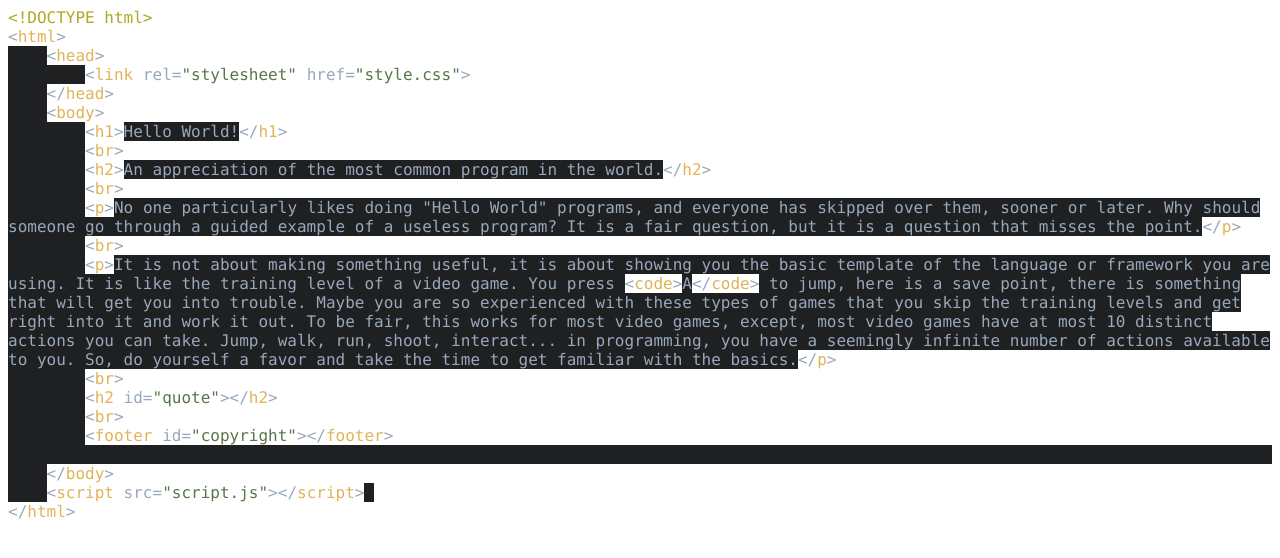
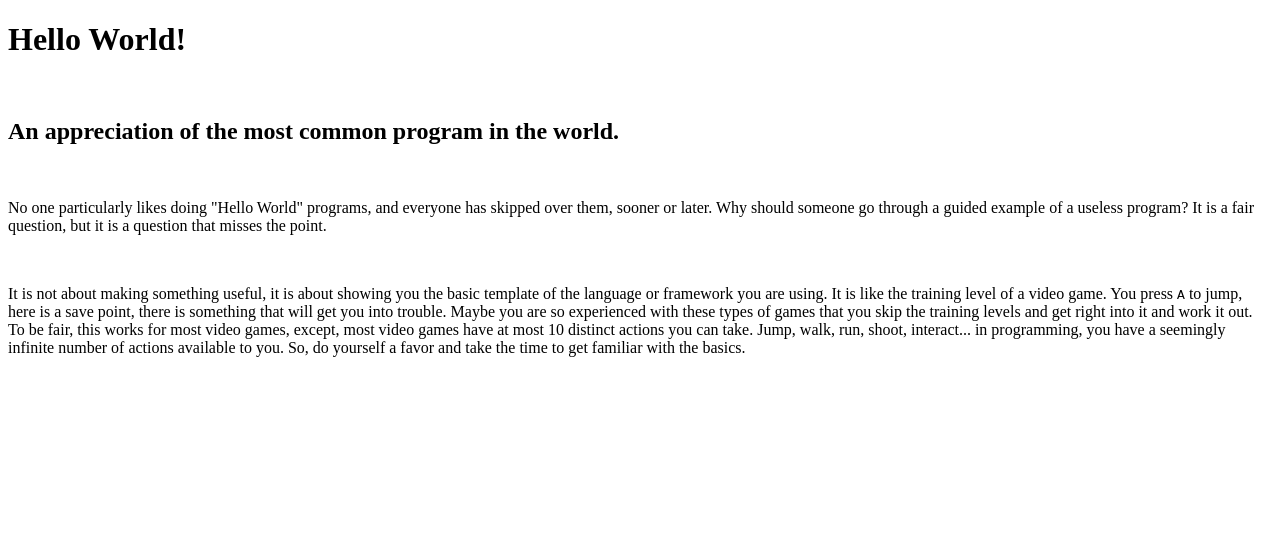
Before and after one commit to csauge/CodingNomads, a plain HTML site: page index.html in a window 1280 px wide. Drawn offline with Linux system fonts and the light colour scheme.

Commit message:
Update index.html

```diff
--- a/index.html
+++ b/index.html
@@ -1,46 +1,21 @@
-<!DOCTYPE html PUBLIC "-//W3C//DTD HTML 4.01//EN" "http://www.w3.org/TR/html4/strict.dtd">
+<!DOCTYPE html>
 <html>
-<head>
-  <meta http-equiv="Content-Type" content="text/html; charset=utf-8">
-  <meta http-equiv="Content-Style-Type" content="text/css">
-  <title></title>
-  <meta name="Generator" content="Cocoa HTML Writer">
-  <meta name="CocoaVersion" content="2113.2">
-  <style type="text/css">
-    p.p1 {margin: 0.0px 0.0px 0.0px 0.0px; font: 16.0px Menlo; color: #ada920; -webkit-text-stroke: #ada920}
-    p.p2 {margin: 0.0px 0.0px 0.0px 0.0px; font: 16.0px Menlo; color: #e1b358; -webkit-text-stroke: #e1b358}
-    p.p3 {margin: 0.0px 0.0px 0.0px 0.0px; font: 16.0px Menlo; color: #99a8ba; -webkit-text-stroke: #99a8ba}
-    p.p4 {margin: 0.0px 0.0px 0.0px 0.0px; font: 16.0px Menlo; color: #587647; -webkit-text-stroke: #587647}
-    p.p5 {margin: 0.0px 0.0px 0.0px 0.0px; font: 16.0px Menlo; color: #99a8ba; -webkit-text-stroke: #99a8ba; background-color: #1e2022; min-height: 19.0px}
-    span.s1 {font-kerning: none}
-    span.s2 {font-kerning: none; color: #99a8ba; -webkit-text-stroke: 0px #99a8ba}
-    span.s3 {font-kerning: none; background-color: #1e2022}
-    span.s4 {font-kerning: none; color: #e1b358; -webkit-text-stroke: 0px #e1b358}
-    span.s5 {font-kerning: none; color: #99a8ba; background-color: #1e2022; -webkit-text-stroke: 0px #99a8ba}
-    span.s6 {font-kerning: none; color: #587647; -webkit-text-stroke: 0px #587647}
-  </style>
-</head>
-<body>
-<p class="p1"><span class="s1">&lt;!DOCTYPE html&gt;</span></p>
-<p class="p2"><span class="s2">&lt;</span><span class="s1">html</span><span class="s2">&gt;</span></p>
-<p class="p3"><span class="s3"><span class="Apple-converted-space">    </span></span><span class="s1">&lt;</span><span class="s4">head</span><span class="s1">&gt;</span></p>
-<p class="p4"><span class="s5"><span class="Apple-converted-space">        </span></span><span class="s2">&lt;</span><span class="s4">link</span><span class="s2"> rel=</span><span class="s1">"stylesheet"</span><span class="s2"> href=</span><span class="s1">"style.css"</span><span class="s2">&gt;</span></p>
-<p class="p3"><span class="s3"><span class="Apple-converted-space">    </span></span><span class="s1">&lt;/</span><span class="s4">head</span><span class="s1">&gt;</span></p>
-<p class="p3"><span class="s3"><span class="Apple-converted-space">    </span></span><span class="s1">&lt;</span><span class="s4">body</span><span class="s1">&gt;</span></p>
-<p class="p3"><span class="s3"><span class="Apple-converted-space">        </span></span><span class="s1">&lt;</span><span class="s4">h1</span><span class="s1">&gt;</span><span class="s3">Hello World!</span><span class="s1">&lt;/</span><span class="s4">h1</span><span class="s1">&gt;</span></p>
-<p class="p3"><span class="s3"><span class="Apple-converted-space">        </span></span><span class="s1">&lt;</span><span class="s4">br</span><span class="s1">&gt;</span></p>
-<p class="p3"><span class="s3"><span class="Apple-converted-space">        </span></span><span class="s1">&lt;</span><span class="s4">h2</span><span class="s1">&gt;</span><span class="s3">An appreciation of the most common program in the world.</span><span class="s1">&lt;/</span><span class="s4">h2</span><span class="s1">&gt;</span></p>
-<p class="p3"><span class="s3"><span class="Apple-converted-space">        </span></span><span class="s1">&lt;</span><span class="s4">br</span><span class="s1">&gt;</span></p>
-<p class="p3"><span class="s3"><span class="Apple-converted-space">        </span></span><span class="s1">&lt;</span><span class="s4">p</span><span class="s1">&gt;</span><span class="s3">No one particularly likes doing "Hello World" programs, and everyone has skipped over them, sooner or later. Why should someone go through a guided example of a useless program? It is a fair question, but it is a question that misses the point.</span><span class="s1">&lt;/</span><span class="s4">p</span><span class="s1">&gt;</span></p>
-<p class="p3"><span class="s3"><span class="Apple-converted-space">        </span></span><span class="s1">&lt;</span><span class="s4">br</span><span class="s1">&gt;</span></p>
-<p class="p3"><span class="s3"><span class="Apple-converted-space">        </span></span><span class="s1">&lt;</span><span class="s4">p</span><span class="s1">&gt;</span><span class="s3">It is not about making something useful, it is about showing you the basic template of the language or framework you are using. It is like the training level of a video game. You press </span><span class="s1">&lt;</span><span class="s4">code</span><span class="s1">&gt;</span><span class="s3">A</span><span class="s1">&lt;/</span><span class="s4">code</span><span class="s1">&gt;</span><span class="s3"> to jump, here is a save point, there is something that will get you into trouble. Maybe you are so experienced with these types of games that you skip the training levels and get right into it and work it out. To be fair, this works for most video games, except, most video games have at most 10 distinct actions you can take. Jump, walk, run, shoot, interact... in programming, you have a seemingly infinite number of actions available to you. So, do yourself a favor and take the time to get familiar with the basics.</span><span class="s1">&lt;/</span><span class="s4">p</span><span class="s1">&gt;</span></p>
-<p class="p3"><span class="s3"><span class="Apple-converted-space">        </span></span><span class="s1">&lt;</span><span class="s4">br</span><span class="s1">&gt;</span></p>
-<p class="p3"><span class="s3"><span class="Apple-converted-space">        </span></span><span class="s1">&lt;</span><span class="s4">h2</span><span class="s1"> id=</span><span class="s6">"quote"</span><span class="s1">&gt;&lt;/</span><span class="s4">h2</span><span class="s1">&gt;</span></p>
-<p class="p3"><span class="s3"><span class="Apple-converted-space">        </span></span><span class="s1">&lt;</span><span class="s4">br</span><span class="s1">&gt;</span></p>
-<p class="p3"><span class="s3"><span class="Apple-converted-space">        </span></span><span class="s1">&lt;</span><span class="s4">footer</span><span class="s1"> id=</span><span class="s6">"copyright"</span><span class="s1">&gt;&lt;/</span><span class="s4">footer</span><span class="s1">&gt;</span></p>
-<p class="p5"><span class="s1"></span><br></p>
-<p class="p3"><span class="s3"><span class="Apple-converted-space">    </span></span><span class="s1">&lt;/</span><span class="s4">body</span><span class="s1">&gt;</span></p>
-<p class="p3"><span class="s3"><span class="Apple-converted-space">    </span></span><span class="s1">&lt;</span><span class="s4">script</span><span class="s1"> src=</span><span class="s6">"script.js"</span><span class="s1">&gt;&lt;/</span><span class="s4">script</span><span class="s1">&gt;</span><span class="s3"><span class="Apple-converted-space"> </span></span></p>
-<p class="p2"><span class="s2">&lt;/</span><span class="s1">html</span><span class="s2">&gt;</span></p>
-</body>
+    <head>
+        <link rel="stylesheet" href="style.css">
+    </head>
+    <body>
+        <h1>Hello World!</h1>
+        <br>
+        <h2>An appreciation of the most common program in the world.</h2>
+        <br>
+        <p>No one particularly likes doing "Hello World" programs, and everyone has skipped over them, sooner or later. Why should someone go through a guided example of a useless program? It is a fair question, but it is a question that misses the point.</p>
+        <br>
+        <p>It is not about making something useful, it is about showing you the basic template of the language or framework you are using. It is like the training level of a video game. You press <code>A</code> to jump, here is a save point, there is something that will get you into trouble. Maybe you are so experienced with these types of games that you skip the training levels and get right into it and work it out. To be fair, this works for most video games, except, most video games have at most 10 distinct actions you can take. Jump, walk, run, shoot, interact... in programming, you have a seemingly infinite number of actions available to you. So, do yourself a favor and take the time to get familiar with the basics.</p>
+        <br>
+        <h2 id="quote"></h2>
+        <br>
+        <footer id="copyright"></footer>
+
+    </body>
+    <script src="script.js"></script>
 </html>
```
